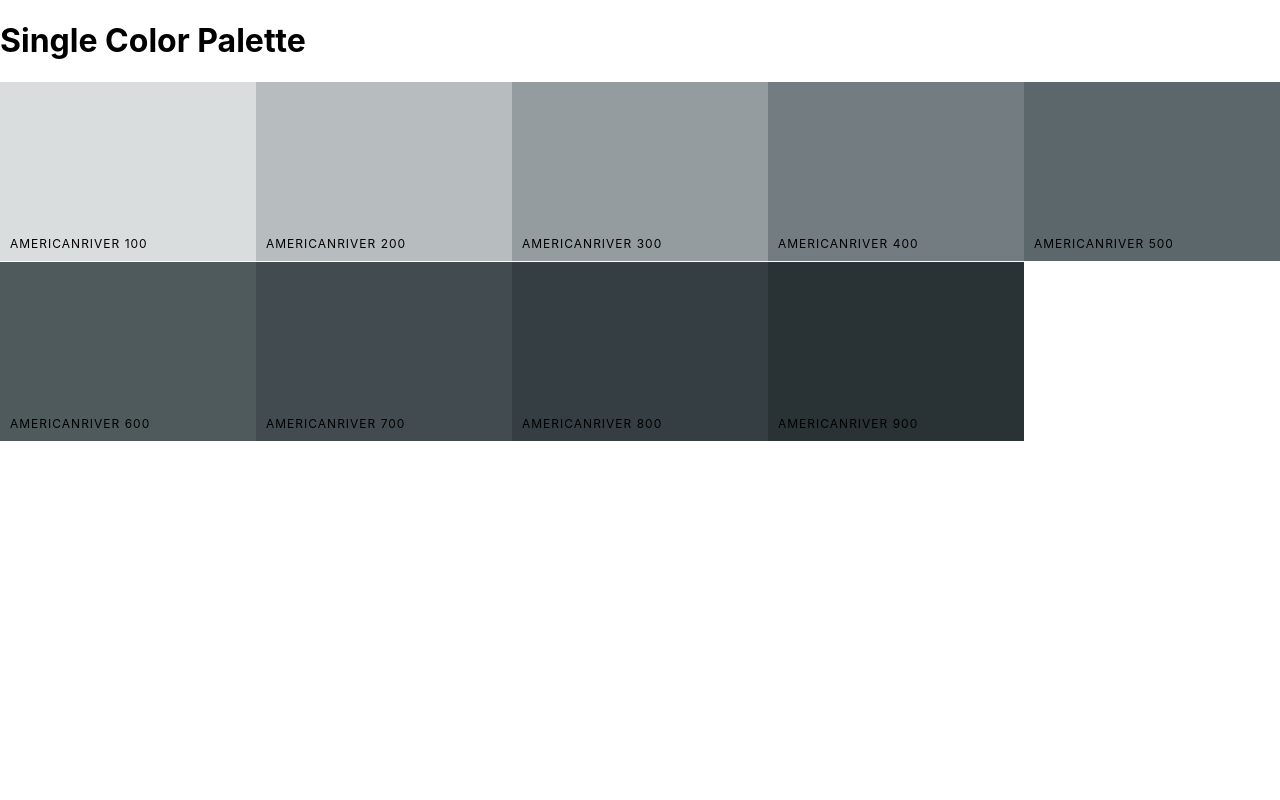
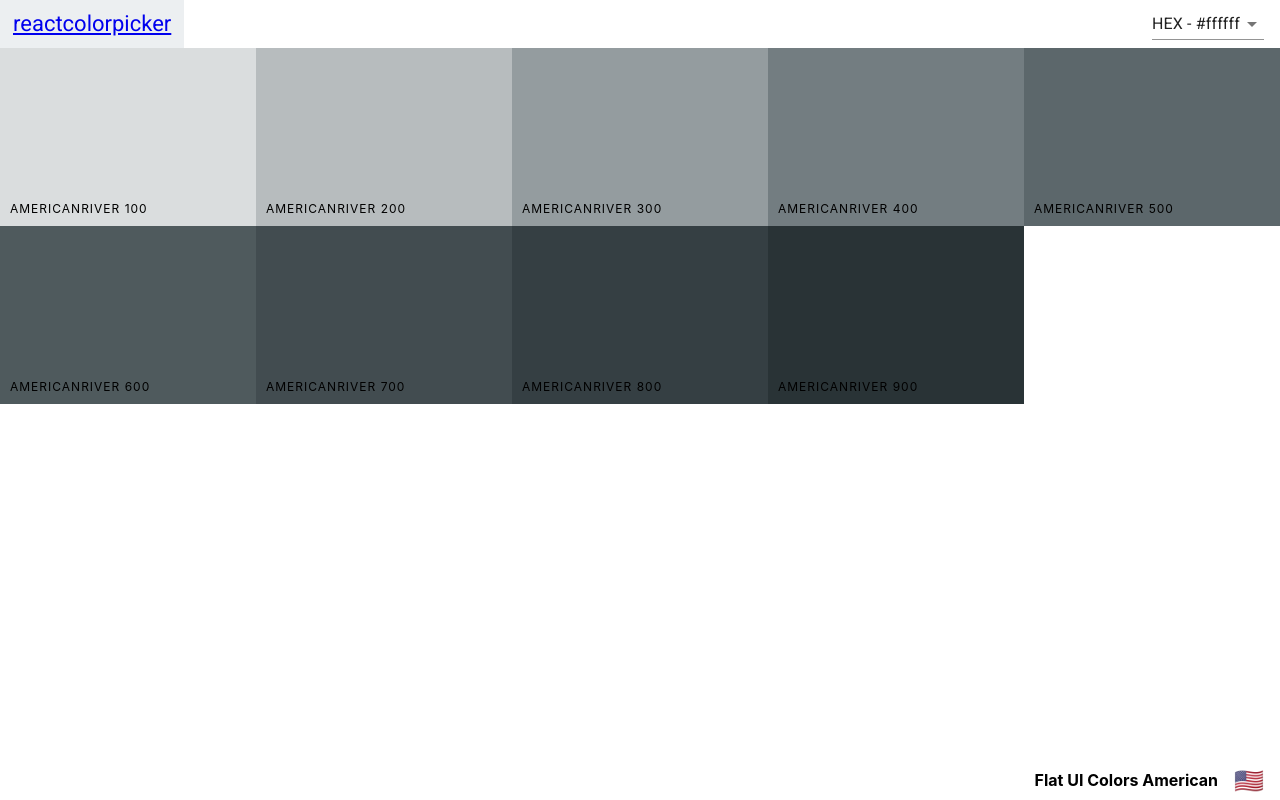
Before and after one commit to bouncingbumble/colors-app, a React (Create React App) app: page /palette/flat-ui-colors-american/americanriver in a window 1280 px wide. Built offline with nearby package versions, Linux system fonts and the light colour scheme.

Commit message:
add navbar and footer to single color palette

```diff
--- a/src/Navbar.js
+++ b/src/Navbar.js
@@ -27,7 +27,7 @@ export default class Navbar extends Component {
     }
 
     render() {
-        const { level, changeLevel } = this.props
+        const { level, changeLevel, showingAllColors } = this.props
         const { format } = this.state
         return (
             <header className="Navbar">
@@ -36,12 +36,12 @@ export default class Navbar extends Component {
                     to="/"
                     className="logo"
                 >reactcolorpicker</Link>
-                <div className="slider-container">
+                {showingAllColors && <div className="slider-container">
                     <span>Level: {level}</span>
                     <div className="slider">
                         <Slider defaultValue={level} min={100} max={900} step={100} onAfterChange={changeLevel} />
                     </div>
-                </div>
+                </div>}
                 <div className="select-container">
                     <Select value={format} onChange={this.handleFormatChange}>
                         <MenuItem value="hex">HEX - #ffffff</MenuItem>
--- a/src/Palette.js
+++ b/src/Palette.js
@@ -2,6 +2,7 @@ import React, { Component } from 'react'
 import ColorBox from "./ColorBox"
 import './Palette.css'
 import Navbar from './Navbar'
+import PaletteFooter from './PaletteFooter';
 
 class Palette extends Component {
 
@@ -26,14 +27,11 @@ class Palette extends Component {
         })
         return (
             <div className="Palette">
-                <Navbar level={level} changeLevel={this.changeLevel} handleChange={this.changeFormat} />
+                <Navbar level={level} changeLevel={this.changeLevel} handleChange={this.changeFormat} showingAllColors />
                 <div className="Palette-colors">
                     {colorBoxes}
                 </div>
-                <footer className="Palette-footer">
-                    {paletteName}
-                    <span className="emoji">{emoji}</span>
-                </footer>
+                <PaletteFooter paletteName={paletteName} emoji={emoji}></PaletteFooter>
             </div>
         )
     }
--- /dev/null
+++ b/src/PaletteFooter.js
@@ -0,0 +1,11 @@
+import React from 'react'
+
+export default function PaletteFooter(props) {
+    const { paletteName, emoji } = props
+    return (
+        <footer className="Palette-footer">
+            {paletteName}
+            <span className="emoji">{emoji}</span>
+        </footer>
+    )
+}
--- a/src/SingleColorPalette.js
+++ b/src/SingleColorPalette.js
@@ -1,12 +1,22 @@
 import React, { Component } from 'react'
 import ColorBox from "./ColorBox"
+import Navbar from './Navbar';
+import PaletteFooter from './PaletteFooter'
 
 export default class SingleColorPalette extends Component {
+
+    state = {
+        format: "hex"
+    }
 
     constructor(props) {
         super(props)
         this._shades = this.gatherShades(this.props.palette, this.props.colorId)
         console.log(this._shades)
+    }
+
+    changeFormat = val => {
+        this.setState({ format: val })
     }
 
     gatherShades = (palette, colorToFilterBy) => {
@@ -23,15 +33,23 @@ export default class SingleColorPalette extends Component {
     }
 
     render() {
+        const { format } = this.state
+        const { paletteName, emoji } = this.props.palette
         const colorBoxes = this._shades.map(color => (
-            <ColorBox key={color.id} name={color.name} background={color.hex} showLink={false}></ColorBox>
+            <ColorBox
+                key={color.id}
+                name={color.name}
+                background={color[format]}
+                showLink={false}>
+            </ColorBox>
         ))
         return (
             <div className="Palette">
-                <h1>Single Color Palette</h1>
+                <Navbar handleChange={this.changeFormat} showingAllColors={false}></Navbar>
                 <div className='Palette-colors'>
                     {colorBoxes}
                 </div>
+                <PaletteFooter paletteName={paletteName} emoji={emoji}></PaletteFooter>
             </div>
 
 
```
